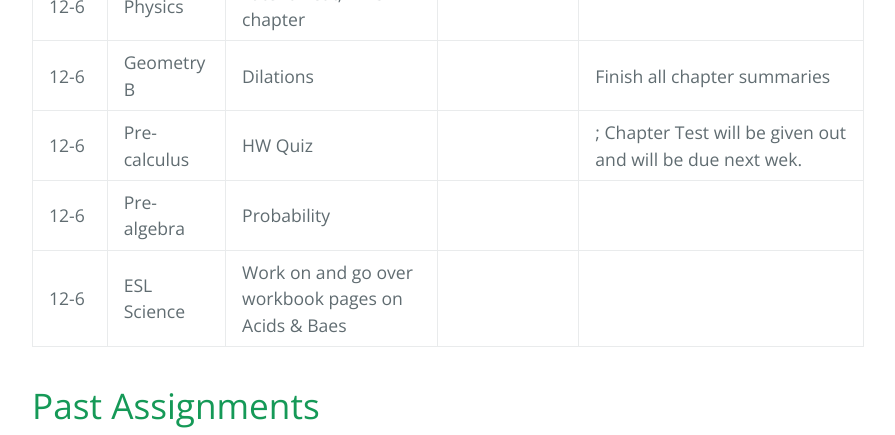
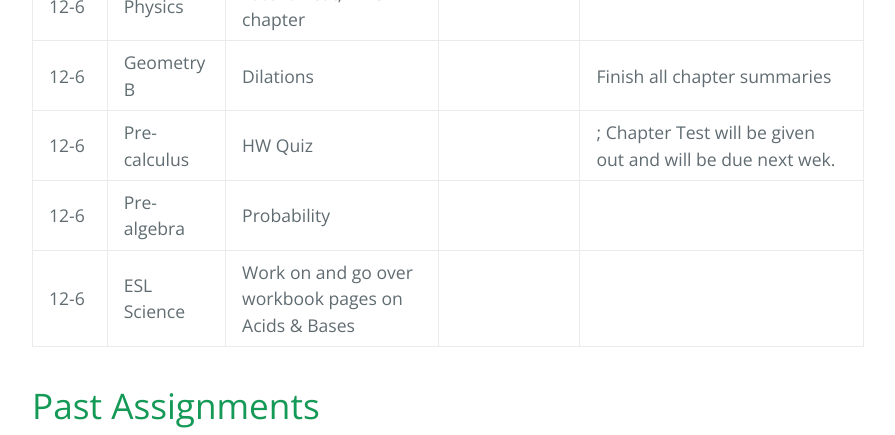
Before and after one commit to gpayoo/gpayoo, a Jekyll site: the page built from index.md, in a window 1280 px wide and 900 px high, scrolled down 1069 px. Shown: the top 435 px of the window, without its empty margins (192-1087 px from the left). Built offline with Jekyll 4.4.1, drawn with Linux system fonts in a browser that asks for light colours; our own code applies the rules of GitHub Pages for plain Markdown files.

Commit message:
Update index.md

```diff
--- a/index.md
+++ b/index.md
@@ -19,7 +19,7 @@ layout: default
 | 12-6 | Geometry B | Dilations | | Finish all chapter summaries
 | 12-6 | Pre-calculus | HW Quiz | | ; Chapter Test will be given out and will be due next wek.
 | 12-6 | Pre-algebra | Probability | |
-| 12-6 | ESL Science | Work on and go over workbook pages on Acids & Baes |  |
+| 12-6 | ESL Science | Work on and go over workbook pages on Acids & Bases |  |
 
 
 # [](#header-2) Past Assignments
```
